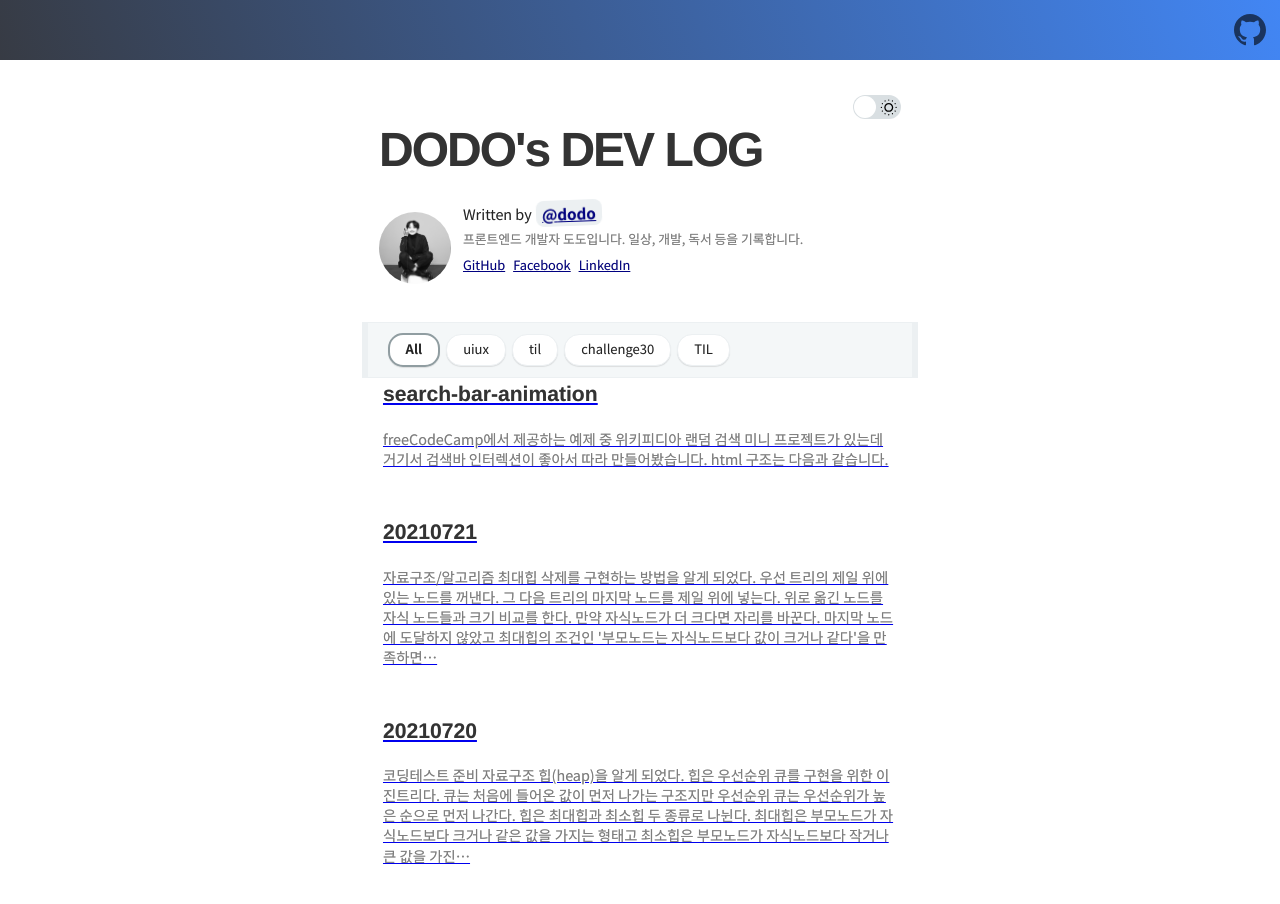
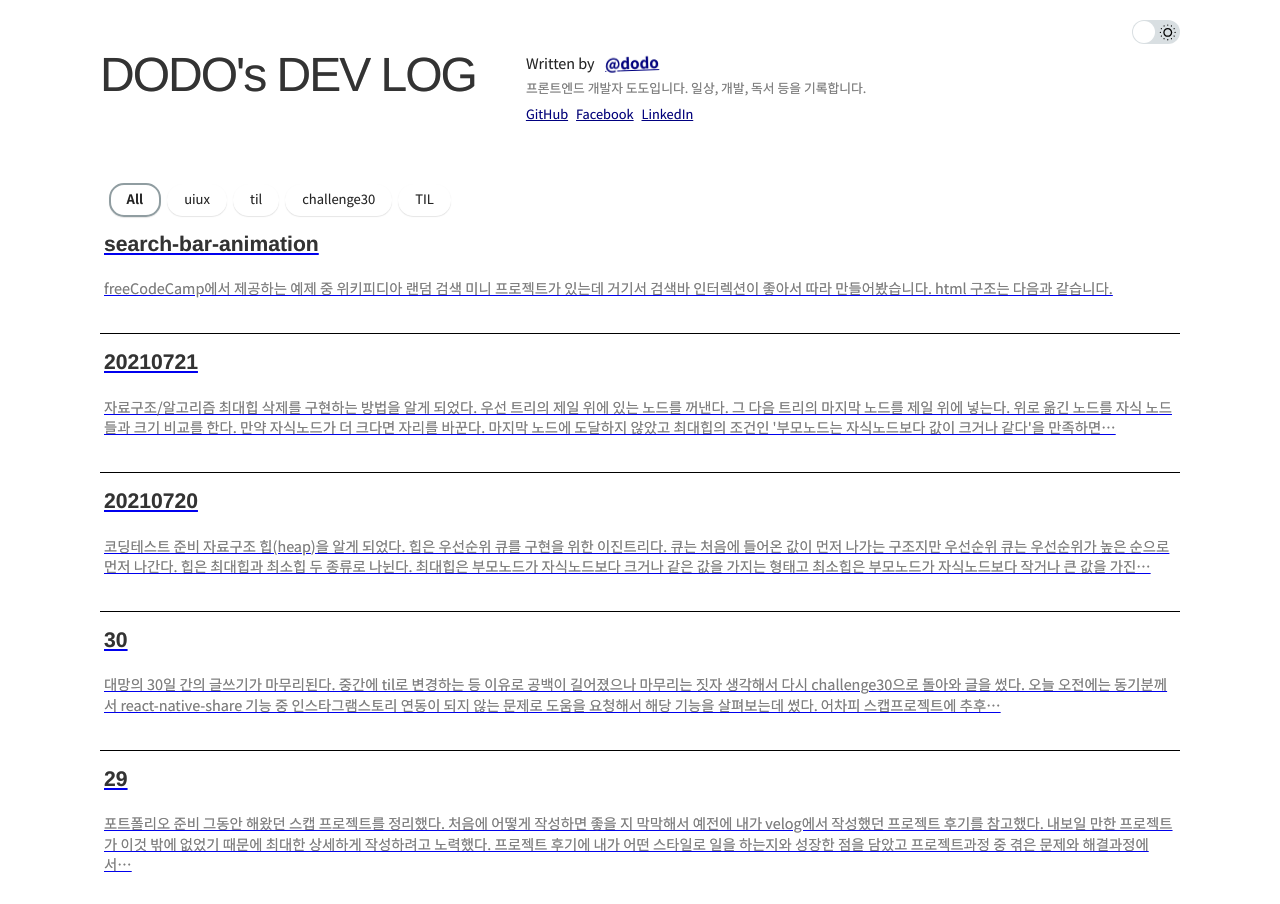
Before and after one commit to pjaeyoung/pjaeyoung.github.io, a Gatsby site: page / in a window 1280 px wide. Shown: the top 904 px of the page. Built offline with nearby package versions, Linux system fonts and the light colour scheme; Gatsby itself is replaced by a stand-in of ours; some packages are replaced by stand-ins of ours; what typography-theme-github would draw is missing.

Commit message:
블로그 디자인 수정

```diff
--- a/src/components/bio/index.jsx
+++ b/src/components/bio/index.jsx
@@ -14,14 +14,6 @@ export const Bio = () => (
         <div className="bio">
           <div className="author">
             <div className="author-description">
-              <Image
-                className="author-image"
-                fixed={data.avatar.childImageSharp.fixed}
-                alt={author}
-                style={{
-                  borderRadius: `100%`,
-                }}
-              />
               <div className="author-name">
                 <span className="author-name-prefix">Written by</span>
                 <Link to={'/about'} className="author-name-content">
--- a/src/components/bio/index.scss
+++ b/src/components/bio/index.scss
@@ -1,6 +1,7 @@
 @import '../../styles/variables.scss';
 
 .bio {
+  margin-left: 50px;
   margin-bottom: 24px;
 
   .author-description {
--- a/src/components/header/index.scss
+++ b/src/components/header/index.scss
@@ -1,7 +1,7 @@
 .home-header {
   margin-top: 0;
   border-bottom: none;
-  font-weight: 900;
+  font-weight: 500;
   font-size: 48px;
   letter-spacing: -2px;
 }
--- a/src/components/thumbnail-item/index.scss
+++ b/src/components/thumbnail-item/index.scss
@@ -8,6 +8,7 @@
   box-shadow: none;
   transition: text-shadow 0.3s, opacity 0.4s;
   opacity: 0;
+  border-bottom:1px solid black;
 
   p {
     font-size: 90%;
--- a/src/components/top/index.scss
+++ b/src/components/top/index.scss
@@ -4,7 +4,7 @@
   position: relative;
   width: 100%;
   height: 60px;
-  background: $theme-gradient;
+  background: #fff;
 
   .link {
     display: inline-block;
--- a/src/layout/index.jsx
+++ b/src/layout/index.jsx
@@ -1,29 +1,19 @@
 import React from 'react'
 
-import { Top } from '../components/top'
-import { Header } from '../components/header'
 import { ThemeSwitch } from '../components/theme-switch'
 import { Footer } from '../components/footer'
-import { rhythm } from '../utils/typography'
-
 import './index.scss'
 
-export const Layout = ({ location, title, children }) => {
-  const rootPath = `${__PATH_PREFIX__}/`
-
+export const Layout = ({ children }) => {
   return (
     <React.Fragment>
-      <Top title={title} location={location} rootPath={rootPath} />
       <div
         style={{
-          marginLeft: `auto`,
-          marginRight: `auto`,
-          maxWidth: rhythm(24),
-          padding: `${rhythm(1.5)} ${rhythm(3 / 4)}`,
+          width: "100%",
+          padding: "20px 100px"
         }}
       >
         <ThemeSwitch />
-        <Header title={title} location={location} rootPath={rootPath} />
         {children}
         <Footer />
       </div>
--- a/src/pages/index.js
+++ b/src/pages/index.js
@@ -4,8 +4,7 @@ import React, { useMemo } from 'react'
 import { Bio } from '../components/bio'
 import { Category } from '../components/category'
 import { Contents } from '../components/contents'
-import { Head } from '../components/head'
-import { HOME_TITLE } from '../constants'
+import { Header } from '../components/header'
 import { useCategory } from '../hooks/useCategory'
 import { useIntersectionObserver } from '../hooks/useIntersectionObserver'
 import { useRenderedCount } from '../hooks/useRenderedCount'
@@ -44,10 +43,14 @@ export default ({ data, location }) => {
     })()
   })
 
+  const rootPath = `${__PATH_PREFIX__}/`
+
   return (
     <Layout location={location} title={siteMetadata.title}>
-      <Head title={HOME_TITLE} keywords={siteMetadata.keywords} />
-      <Bio />
+      <div style={{ display: "flex", justifyContent: "flex-start" }}>
+        <Header title={siteMetadata.title} location={location} rootPath={rootPath} />
+        <Bio />
+      </div>
       <Category
         categories={categories}
         category={category}
--- a/src/styles/variables.scss
+++ b/src/styles/variables.scss
@@ -1,6 +1,6 @@
 // app
 $theme-gradient: linear-gradient(72deg, #373b44, #4286f4);
-$top-header-text-color: #fff;
+$top-header-text-color: black;
 
 /**
  * @light theme
@@ -28,9 +28,9 @@ $inline-dimmed-color: #ece5f1;
 $inline-text-color: #4b2043;
 
 // category
-$light-category-border-color: #ecf0f2;
+$light-category-border-color: #fff;
 $light-category-highlight-border-color: #909da1;
-$light-category-background-color: #f4f7f8;
+$light-category-background-color: #fff;
 $light-category-text-color: #666;
 $light-category-highlight-text-color: #636c6e;
 $light-category-item-color: #fff;
```
Also changed, not shown: 1 other file.
